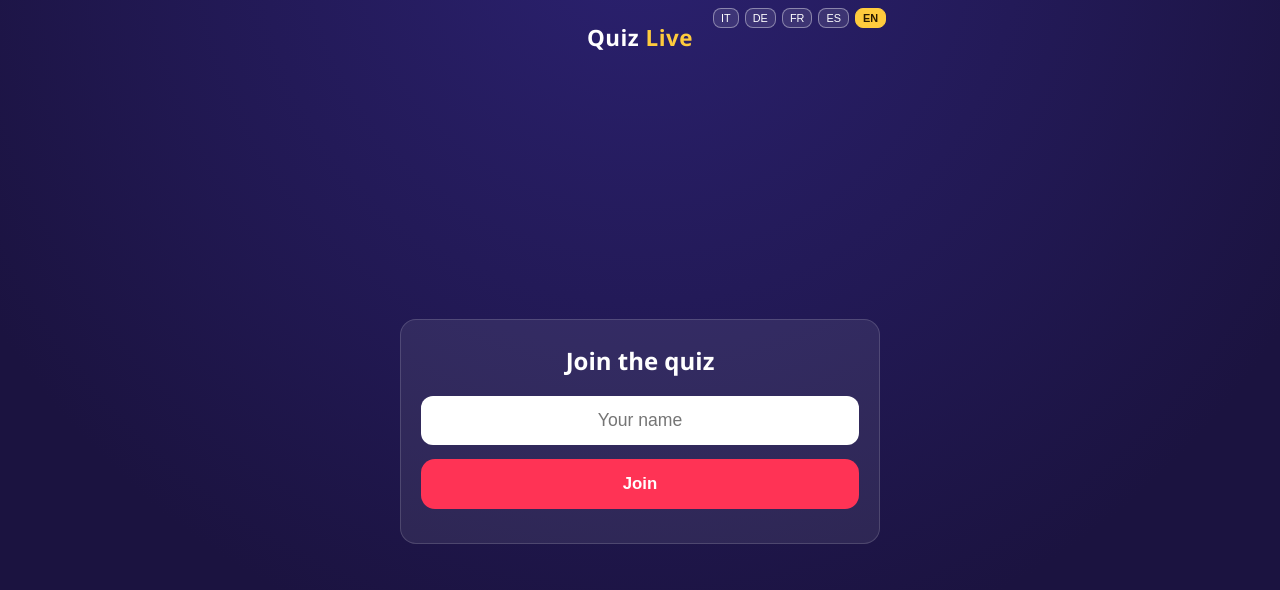
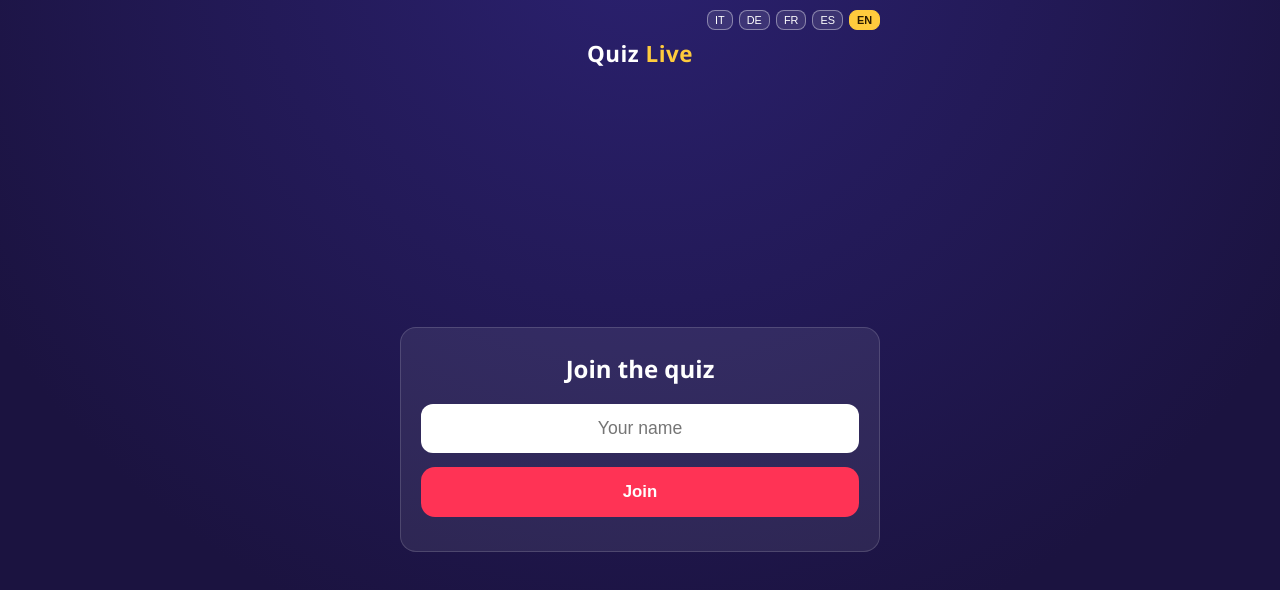
Before and after one commit to officeideafresca-dotcom/quiz-live, a website: page public/index.html in a window 1280 px wide. Drawn offline with nearby package versions, Linux system fonts and the light colour scheme; no server answers.

Commit message:
Update style.css

```diff
--- a/public/css/style.css
+++ b/public/css/style.css
@@ -26,18 +26,21 @@ html, body {
 }
 .app-header {
   text-align: center;
-  padding: 22px 20px 10px;
-  position: relative;
+  padding: 10px 20px 10px;
+  display: flex;
+  flex-direction: column;
+  gap: 8px;
 }
 .app-header .brand { font-size: 1.4rem; font-weight: 900; letter-spacing: 0.5px; }
 .app-header .brand span { color: var(--gold); }
 
+/* Riga propria sopra il testo del brand, allineata a destra: così non si sovrappone mai,
+   anche su telefoni stretti. */
 .lang-switch {
-  position: absolute;
-  top: 8px;
-  right: 14px;
   display: flex;
+  justify-content: flex-end;
   gap: 6px;
+  flex-wrap: wrap;
 }
 .lang-switch button {
   border: 1px solid rgba(255,255,255,0.4);
```
